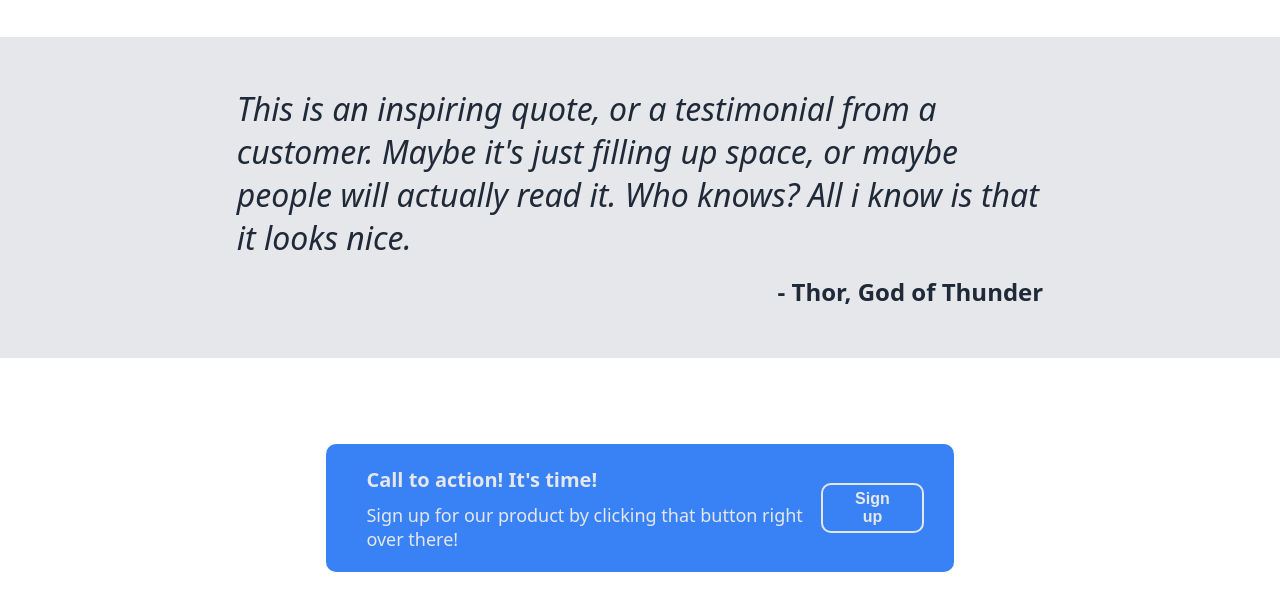
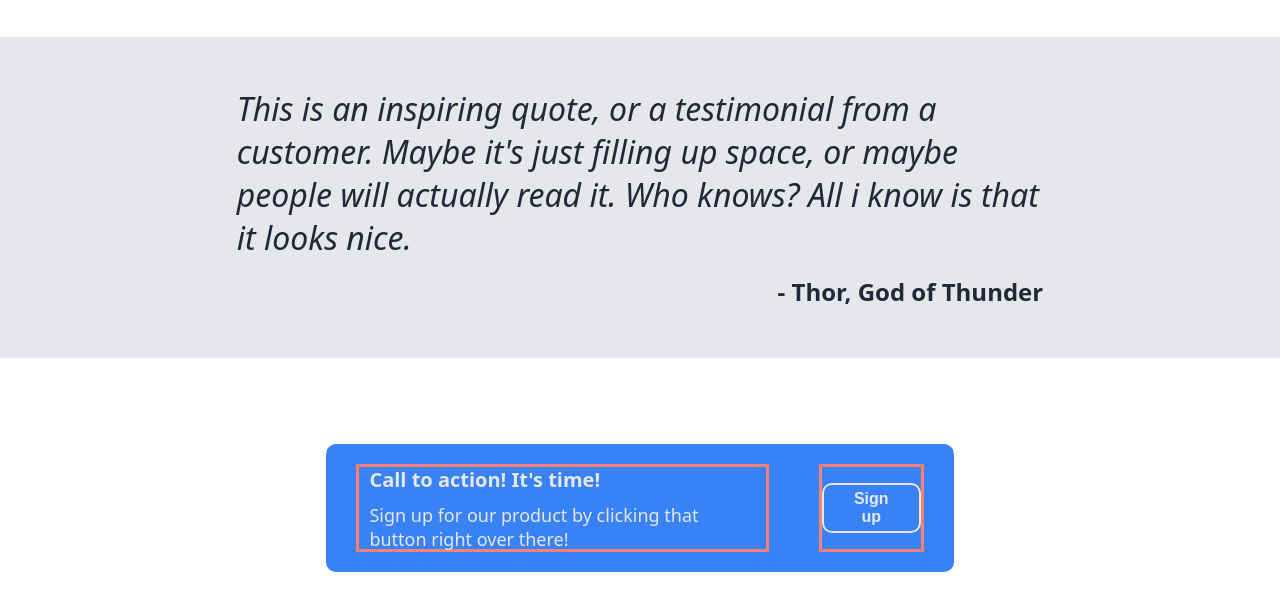
Before and after one commit to Jrp19/landing-page, a plain HTML site: page index.html in a window 1280 px wide. Shown: the part 1116-1726 px from the top of the page. Drawn offline with Linux system fonts and the light colour scheme.

Commit message:
adjust bottom content two

```diff
--- a/styles.css
+++ b/styles.css
@@ -242,6 +242,9 @@ h2 {
     /* border: 2px solid red; */
     background: #3882F6;
     display: flex;
+    justify-content: center;
+    align-items: center;
+    gap: 50px;
     height: 8rem;
     width: 70%;
     padding: 20px 30px;
@@ -250,11 +253,10 @@ h2 {
 
 .contentleft,
 .contentright {
-    /* border: 3px solid salmon; */
+    border: 3px solid salmon;
     display: flex;
     flex-flow:column nowrap;
     justify-content: center;
-    align-items: flex-start;
     height: 100%;
     gap: 10px;
 }
@@ -262,10 +264,13 @@ h2 {
 .contentleft {
     flex-grow: 0;
     padding: 10px;
+    align-items: flex-start;
 }
 
 .contentright {
     flex-grow:0;
+    justify-content: center;
+    align-items: flex-end;
 }
 .action {
     font-size: clamp(1rem, 0.7845rem + 0.6897vw, 1.25rem);
@@ -289,8 +294,7 @@ h2 {
     border: 2px solid #E5E7EB;
     transition: 400ms;
     display: flex;
-    flex: 0 1 auto;
-    align-self: center;
+
 }
 
 .contentright button:hover {
```
